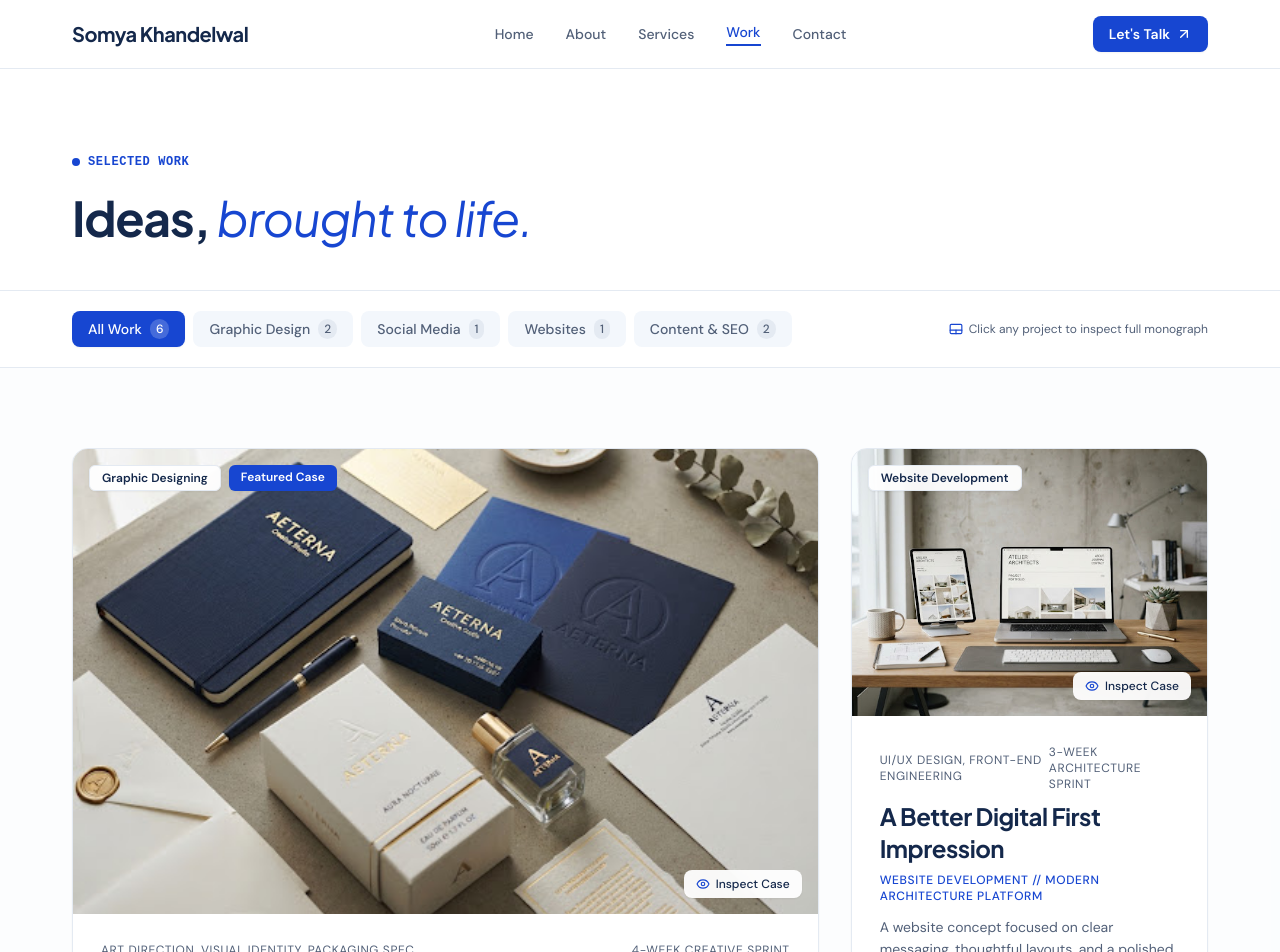
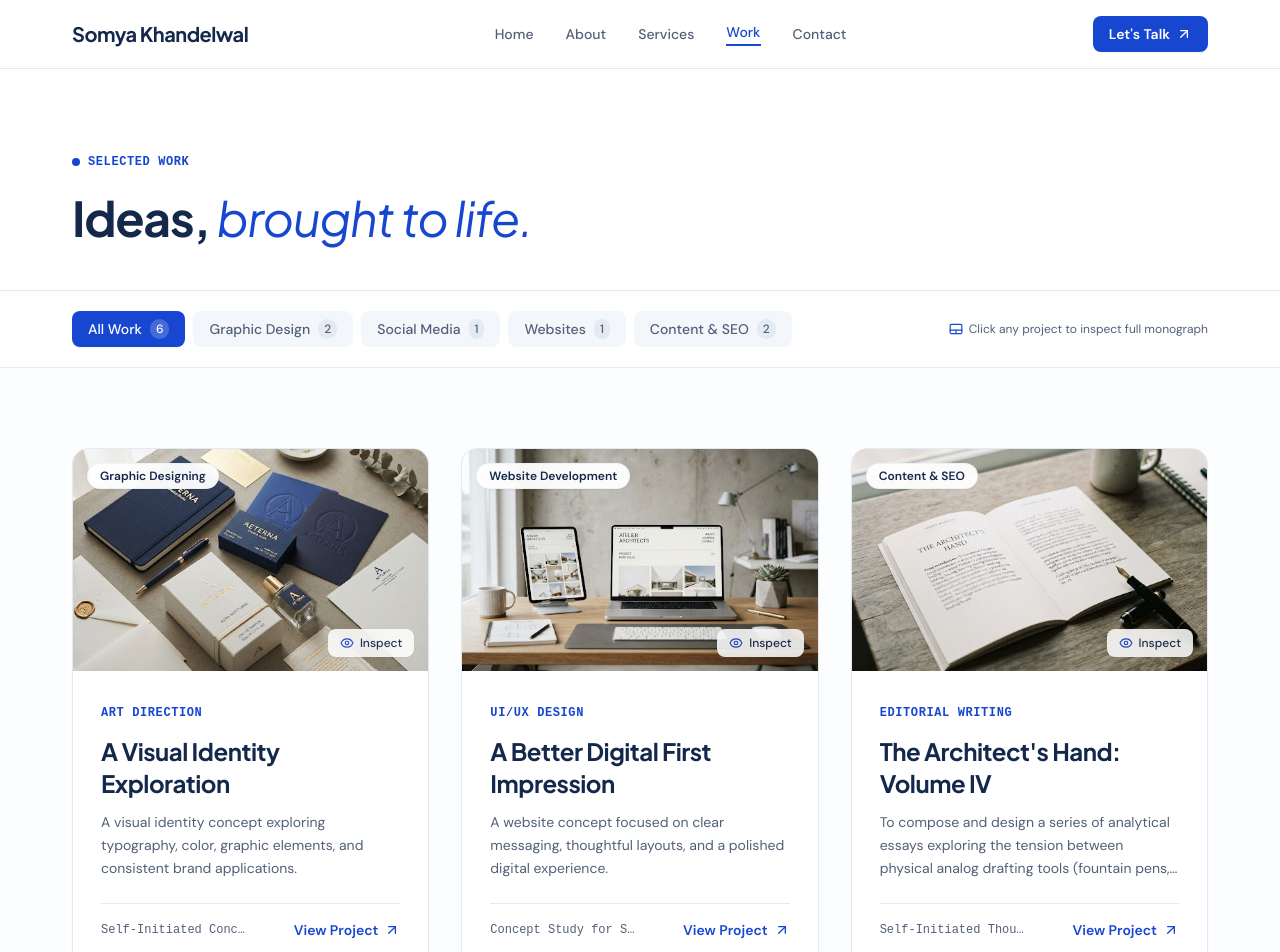
Before and after one commit to gauravnagar7504-dot/somyakhandelwal, a React (Vite) app: page /work in a window 1280 px wide. Shown: the top 952 px of the page. Built offline with nearby package versions, Linux system fonts and the light colour scheme.

Commit message:
Update Work page to symmetric 3-column grid and clean card styling

```diff
--- a/src/components/ProjectCard.tsx
+++ b/src/components/ProjectCard.tsx
@@ -12,90 +12,70 @@ interface ProjectCardProps {
 export const ProjectCard: React.FC<ProjectCardProps> = ({
   project,
   onSelect,
-  featured = false,
   className = '',
 }) => {
   return (
     <article
-      className={`bg-white rounded-2xl border border-slate-border overflow-hidden group hover:border-cobalt transition-all duration-300 flex flex-col shadow-sm hover:shadow-card-hover ${className}`}
+      className={`bg-white rounded-2xl border border-slate-border overflow-hidden group hover:border-cobalt/60 transition-all duration-300 flex flex-col h-full shadow-sm hover:shadow-card-hover ${className}`}
     >
       {/* Clickable Image Thumbnail */}
       <div
-        className={`relative w-full overflow-hidden bg-slate-surface cursor-pointer ${
-          featured ? 'aspect-[16/10]' : 'aspect-[4/3]'
-        }`}
+        className="relative w-full aspect-[16/10] overflow-hidden bg-slate-surface cursor-pointer group/img shrink-0"
         onClick={() => onSelect(project)}
       >
         <img
           src={project.image}
           alt={project.title}
           loading="lazy"
-          className="w-full h-full object-cover transition-transform duration-500 ease-out group-hover:scale-[1.03]"
+          className="w-full h-full object-cover transition-transform duration-700 ease-out group-hover/img:scale-105"
         />
 
         {/* Category Pill Tag */}
-        <div className="absolute top-4 left-4 flex gap-2">
-          <span className="px-3 py-1 rounded-md bg-white/95 backdrop-blur-md text-navy text-xs font-semibold shadow-sm border border-slate-border">
-            {project.category}
-          </span>
-          {featured && (
-            <span className="px-3 py-1 rounded-md bg-cobalt text-white text-xs font-semibold shadow-sm">
-              Featured Case
-            </span>
-          )}
+        <div className="absolute top-3.5 left-3.5 bg-white/95 backdrop-blur-md px-3 py-1 rounded-full text-xs font-semibold text-navy shadow-sm border border-slate-border/50">
+          {project.category}
         </div>
 
         {/* Floating Inspect Pill */}
-        <div className="absolute bottom-4 right-4 bg-white/95 backdrop-blur-md px-3 py-1.5 rounded-lg flex items-center gap-1.5 text-navy text-xs font-medium shadow-sm group-hover:text-cobalt transition-colors">
+        <div className="absolute bottom-3.5 right-3.5 bg-white/95 backdrop-blur-md px-3 py-1.5 rounded-lg flex items-center gap-1.5 text-navy text-xs font-medium shadow-sm opacity-90 group-hover/img:opacity-100 transition-opacity">
           <Eye className="w-3.5 h-3.5 text-cobalt" />
-          <span>Inspect Case</span>
+          <span>Inspect</span>
         </div>
       </div>
 
       {/* Card Body */}
-      <div className="p-6 md:p-7 flex flex-col justify-between flex-grow gap-5">
-        <div className="flex flex-col gap-2">
-          <div className="flex items-center justify-between text-slate-text text-xs uppercase tracking-wider">
-            <span>{project.role}</span>
-            <span>{project.timeline}</span>
+      <div className="p-6 sm:p-7 flex flex-col justify-between flex-1">
+        <div>
+          {/* Role Header (Sprint detail removed) */}
+          <div className="mb-3">
+            <span className="font-semibold text-cobalt font-mono text-xs uppercase tracking-wider">
+              {project.role.split(',')[0]}
+            </span>
           </div>
 
           <h3
-            className="font-display font-bold text-xl md:text-2xl text-navy group-hover:text-cobalt transition-colors cursor-pointer"
+            className="font-display font-bold text-xl sm:text-2xl text-navy group-hover:text-cobalt transition-colors cursor-pointer mb-3 leading-snug line-clamp-2 min-h-[3.5rem] flex items-center"
             onClick={() => onSelect(project)}
           >
             {project.title}
           </h3>
 
-          <p className="text-xs font-medium text-cobalt uppercase tracking-wider">
-            {project.subtitle}
-          </p>
-
-          <p className="text-sm text-slate-text mt-1 leading-relaxed line-clamp-3">
+          <p className="text-sm text-slate-text leading-relaxed line-clamp-3 mb-6">
             {project.brief}
           </p>
         </div>
 
-        {/* Card Footer: Tags & Button */}
-        <div className="flex items-center justify-between pt-4 border-t border-slate-border mt-auto">
-          <div className="flex flex-wrap gap-1.5">
-            {project.tags.slice(0, 2).map((tag, idx) => (
-              <span
-                key={idx}
-                className="px-2 py-0.5 rounded text-[11px] font-medium bg-slate-surface text-slate-text border border-slate-border"
-              >
-                {tag}
-              </span>
-            ))}
-          </div>
-
+        {/* Card Footer: Client & Button (Tags removed) */}
+        <div className="pt-4 border-t border-slate-border flex items-center justify-between mt-auto">
+          <span className="text-xs text-slate-text font-mono truncate max-w-[150px]" title={project.client}>
+            {project.client}
+          </span>
           <button
             type="button"
             onClick={() => onSelect(project)}
-            className="inline-flex items-center gap-1 text-sm font-semibold text-cobalt hover:text-cobalt-hover transition-colors"
+            className="inline-flex items-center gap-1.5 text-sm font-semibold text-cobalt hover:text-cobalt-hover group/btn shrink-0"
           >
-            <span>View Monograph</span>
-            <ArrowUpRight className="w-4 h-4 transition-transform group-hover:translate-x-0.5 group-hover:-translate-y-0.5" />
+            <span>View Project</span>
+            <ArrowUpRight className="w-4 h-4 transition-transform group-hover/btn:translate-x-0.5 group-hover/btn:-translate-y-0.5" />
           </button>
         </div>
       </div>
--- a/src/pages/WorkPage.tsx
+++ b/src/pages/WorkPage.tsx
@@ -95,27 +95,14 @@ export const WorkPage: React.FC = () => {
               </button>
             </div>
           ) : (
-            <div className="grid grid-cols-1 md:grid-cols-2 lg:grid-cols-12 gap-8 items-start">
-              {filteredProjects.map((project, index) => {
-                // Apply asymmetric layout spans
-                // First card on 'all' filter gets 8 columns, second gets 4 columns, others get 6 columns
-                let colSpan = 'lg:col-span-6';
-                if (activeFilter === 'all') {
-                  if (index === 0) colSpan = 'lg:col-span-8';
-                  else if (index === 1) colSpan = 'lg:col-span-4';
-                  else colSpan = 'lg:col-span-6';
-                }
-
-                return (
-                  <div key={project.id} className={`${colSpan}`}>
-                    <ProjectCard
-                      project={project}
-                      onSelect={setSelectedProject}
-                      featured={activeFilter === 'all' && index === 0}
-                    />
-                  </div>
-                );
-              })}
+            <div className="grid grid-cols-1 md:grid-cols-2 lg:grid-cols-3 gap-8 items-stretch">
+              {filteredProjects.map((project) => (
+                <ProjectCard
+                  key={project.id}
+                  project={project}
+                  onSelect={setSelectedProject}
+                />
+              ))}
             </div>
           )}
         </div>
```
